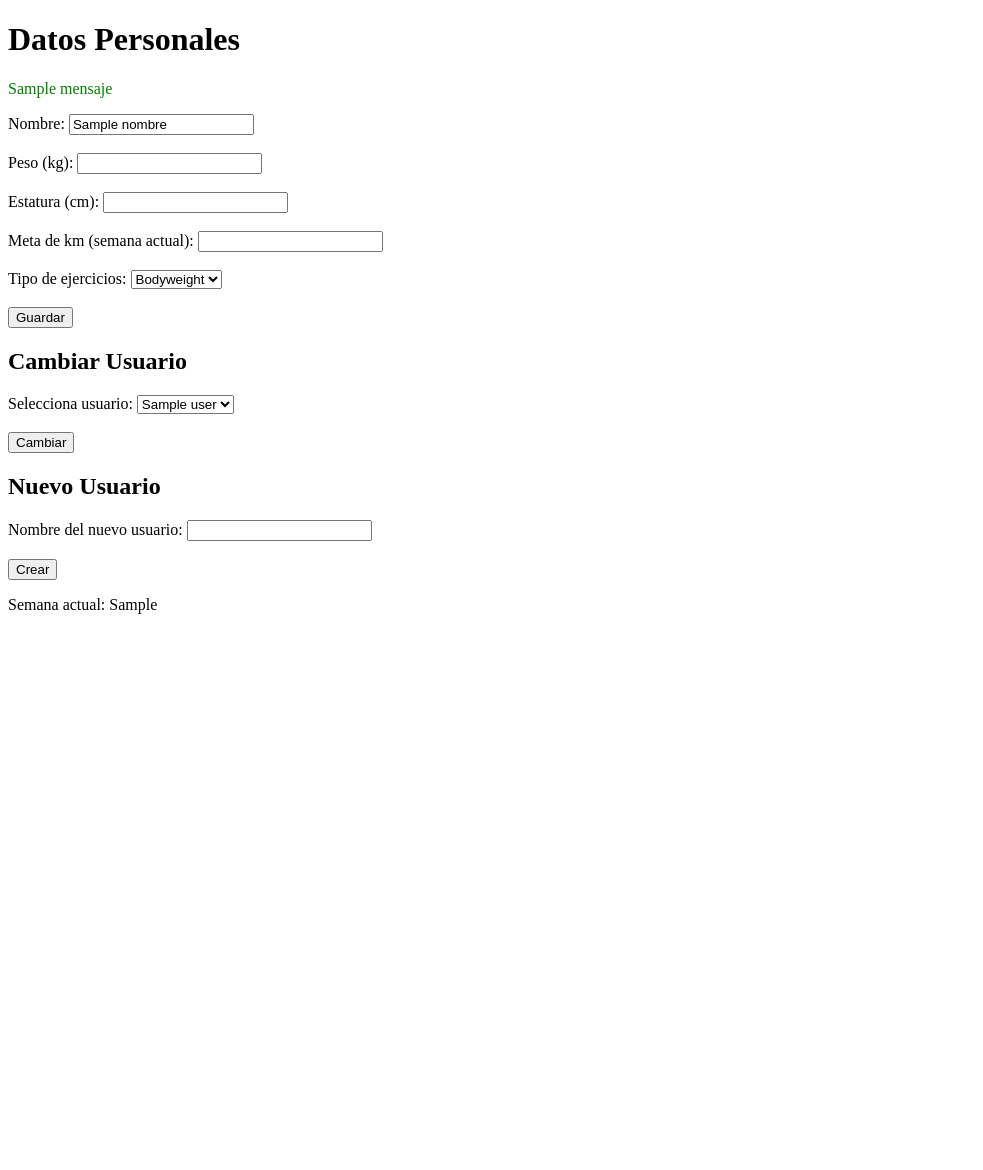
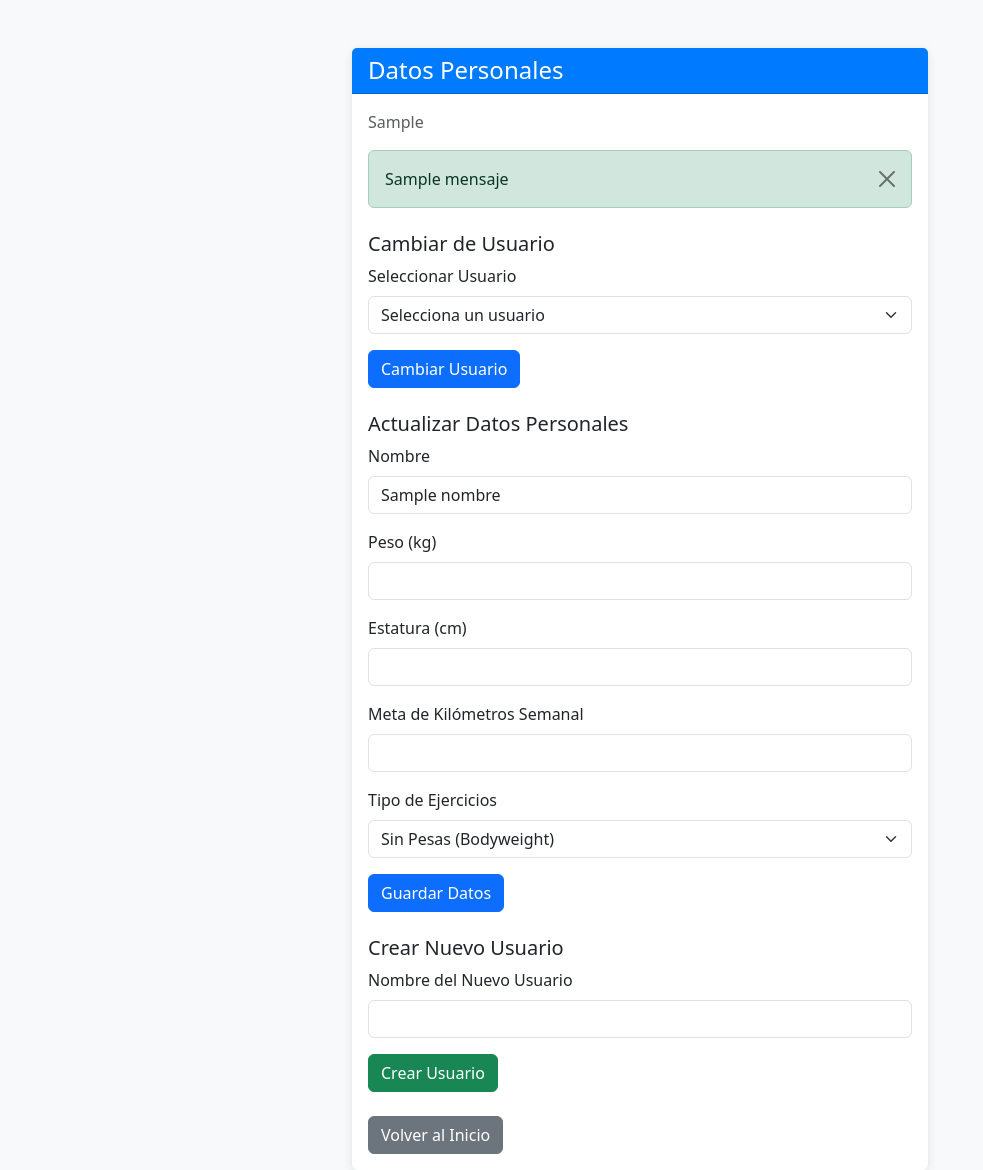
Before and after one commit to bernat1973/entreno-verano, a Flask app: template templates/datos_personales.html in a window 1280 px wide. Shown: the whole page, without its empty margins (0-983 px from the left). Before the commit the page ends 614 px from the top, so only its background shows below. Run offline with Flask 3, Linux system fonts and the light colour scheme; the template is opened without the code that fills it: most values are stand-ins (such as "Sample title", 1, 10 or a date in 2020); parts of the project's set-up code (start-up, migrations or seed data) failed here and were passed over.

Commit message:
Update datos_personales.html

```diff
--- a/templates/datos_personales.html
+++ b/templates/datos_personales.html
@@ -2,51 +2,108 @@
 <html lang="es">
 <head>
     <meta charset="UTF-8">
-    <title>Datos Personales</title>
+    <meta name="viewport" content="width=device-width, initial-scale=1.0">
+    <title>Datos Personales - Entreno Verano</title>
+    <link href="https://cdn.jsdelivr.net/npm/bootstrap@5.3.0/dist/css/bootstrap.min.css" rel="stylesheet">
+    <style>
+        body {
+            background-color: #f8f9fa;
+        }
+        .container {
+            max-width: 600px;
+        }
+        .card {
+            border: none;
+            box-shadow: 0 2px 10px rgba(0, 0, 0, 0.1);
+        }
+        .card-header {
+            background-color: #007bff;
+            color: white;
+        }
+    </style>
 </head>
 <body>
-    <h1>Datos Personales</h1>
-    {% if mensaje %}
-        <p style="color: green;">{{ mensaje }}</p>
-    {% endif %}
-    {% if error %}
-        <p style="color: red;">{{ error }}</p>
-    {% endif %}
-    <form method="post">
-        <label for="nombre">Nombre:</label>
-        <input type="text" id="nombre" name="nombre" value="{{ nombre }}" required><br><br>
-        <label for="peso">Peso (kg):</label>
-        <input type="number" id="peso" name="peso" value="{{ peso }}" step="0.1" min="0"><br><br>
-        <label for="estatura">Estatura (cm):</label>
-        <input type="number" id="estatura" name="estatura" value="{{ estatura }}" step="0.1" min="0"><br><br>
-        <label for="meta_km">Meta de km (semana actual):</label>
-        <input type="number" id="meta_km" name="meta_km" value="{{ meta_km }}" step="0.1" min="0"><br><br>
-        <label for="ejercicios_type">Tipo de ejercicios:</label>
-        <select id="ejercicios_type" name="ejercicios_type">
-            <option value="bodyweight" {% if ejercicios_type == "bodyweight" %}selected{% endif %}>Bodyweight</option>
-            <option value="weights" {% if ejercicios_type == "weights" %}selected{% endif %}>Weights</option>
-        </select><br><br>
-        <button type="submit">Guardar</button>
-    </form>
+    <div class="container mt-5">
+        <div class="card">
+            <div class="card-header">
+                <h1 class="h4 mb-0">Datos Personales</h1>
+            </div>
+            <div class="card-body">
+                <p class="text-muted">{{ semana_actual }}</p>
+                {% if error %}
+                    <div class="alert alert-danger alert-dismissible fade show" role="alert">
+                        {{ error }}
+                        <button type="button" class="btn-close" data-bs-dismiss="alert" aria-label="Close"></button>
+                    </div>
+                {% endif %}
+                {% if mensaje %}
+                    <div class="alert alert-success alert-dismissible fade show" role="alert">
+                        {{ mensaje }}
+                        <button type="button" class="btn-close" data-bs-dismiss="alert" aria-label="Close"></button>
+                    </div>
+                {% endif %}
 
-    <h2>Cambiar Usuario</h2>
-    <form method="post" action="{{ url_for('cambiar_usuario') }}">
-        <label for="usuario">Selecciona usuario:</label>
-        <select id="usuario" name="usuario" required>
-            {% for user in usuarios %}
-                <option value="{{ user }}">{{ user }}</option>
-            {% endfor %}
-        </select><br><br>
-        <button type="submit">Cambiar</button>
-    </form>
+                <!-- Formulario para cambiar de usuario -->
+                <h3 class="h5 mt-4">Cambiar de Usuario</h3>
+                <form action="{{ url_for('cambiar_usuario') }}" method="post">
+                    <div class="mb-3">
+                        <label for="usuario" class="form-label">Seleccionar Usuario</label>
+                        <select name="usuario" id="usuario" class="form-select" required>
+                            <option value="">Selecciona un usuario</option>
+                            {% for usuario in usuarios %}
+                                <option value="{{ usuario }}">{{ usuario }}</option>
+                            {% endfor %}
+                        </select>
+                    </div>
+                    <button type="submit" class="btn btn-primary">Cambiar Usuario</button>
+                </form>
 
-    <h2>Nuevo Usuario</h2>
-    <form method="post" action="{{ url_for('nuevo_usuario') }}">
-        <label for="nuevo_usuario">Nombre del nuevo usuario:</label>
-        <input type="text" id="nuevo_usuario" name="nuevo_usuario" required><br><br>
-        <button type="submit">Crear</button>
-    </form>
+                <!-- Formulario para actualizar datos personales -->
+                <h3 class="h5 mt-4">Actualizar Datos Personales</h3>
+                <form action="{{ url_for('datos_personales') }}" method="post">
+                    <div class="mb-3">
+                        <label for="nombre" class="form-label">Nombre</label>
+                        <input type="text" name="nombre" id="nombre" class="form-control" value="{{ nombre }}" required>
+                    </div>
+                    <div class="mb-3">
+                        <label for="peso" class="form-label">Peso (kg)</label>
+                        <input type="number" name="peso" id="peso" class="form-control" value="{{ peso }}" step="0.1" min="0" required>
+                    </div>
+                    <div class="mb-3">
+                        <label for="estatura" class="form-label">Estatura (cm)</label>
+                        <input type="number" name="estatura" id="estatura" class="form-control" value="{{ estatura }}" min="0" required>
+                    </div>
+                    <div class="mb-3">
+                        <label for="meta_km" class="form-label">Meta de Kilómetros Semanal</label>
+                        <input type="number" name="meta_km" id="meta_km" class="form-control" value="{{ meta_km }}" step="0.1" min="0" required>
+                    </div>
+                    <div class="mb-3">
+                        <label for="ejercicios_type" class="form-label">Tipo de Ejercicios</label>
+                        <select name="ejercicios_type" id="ejercicios_type" class="form-select" required>
+                            <option value="bodyweight" {% if ejercicios_type == 'bodyweight' %}selected{% endif %}>Sin Pesas (Bodyweight)</option>
+                            <option value="weights" {% if ejercicios_type == 'weights' %}selected{% endif %}>Con Pesas (Weights)</option>
+                        </select>
+                    </div>
+                    <button type="submit" class="btn btn-primary">Guardar Datos</button>
+                </form>
 
-    <p>Semana actual: {{ semana_actual }}</p>
+                <!-- Formulario para crear nuevo usuario -->
+                <h3 class="h5 mt-4">Crear Nuevo Usuario</h3>
+                <form action="{{ url_for('nuevo_usuario') }}" method="post">
+                    <div class="mb-3">
+                        <label for="nuevo_usuario" class="form-label">Nombre del Nuevo Usuario</label>
+                        <input type="text" name="nuevo_usuario" id="nuevo_usuario" class="form-control" required>
+                    </div>
+                    <button type="submit" class="btn btn-success">Crear Usuario</button>
+                </form>
+
+                <!-- Enlace para volver al inicio -->
+                <div class="mt-4">
+                    <a href="{{ url_for('index') }}" class="btn btn-secondary">Volver al Inicio</a>
+                </div>
+            </div>
+        </div>
+    </div>
+    <script src="https://cdn.jsdelivr.net/npm/bootstrap@5.3.0/dist/js/bootstrap.bundle.min.js"></script>
 </body>
 </html>
```
